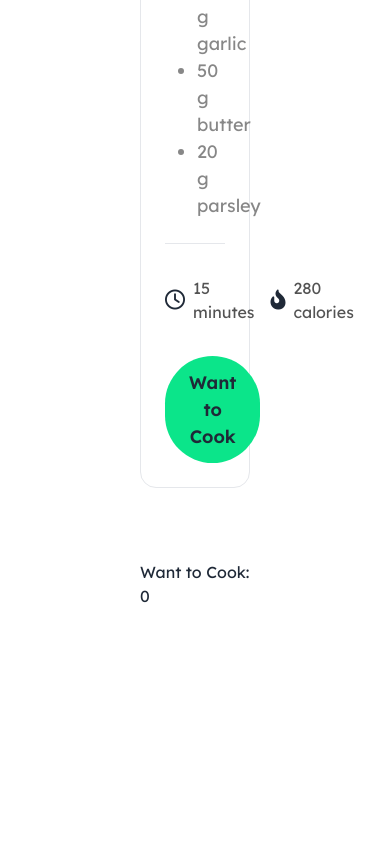
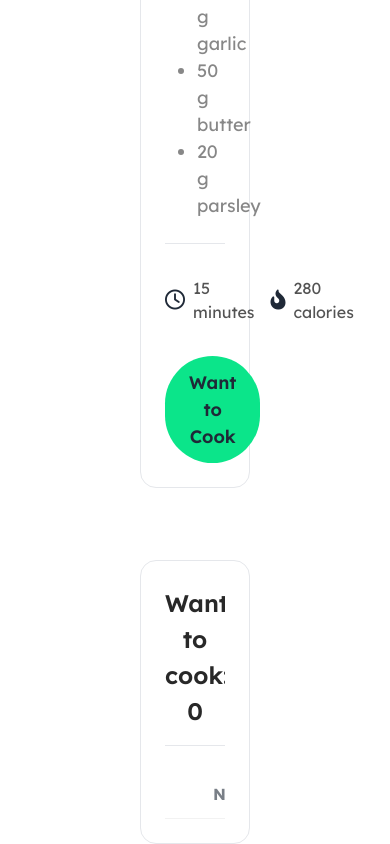
Before and after one commit to NureAlam68/chefs-table, a React (Vite) app: page / in a window 390 px wide. Shown: the part 8889-9733 px from the top of the page. Before the commit the page ends 9497 px from the top, so only its background shows below. Built offline with nearby package versions, Linux system fonts and the light colour scheme.

Commit message:
sidebar part one done

```diff
--- a/src/components/Sidebar.jsx
+++ b/src/components/Sidebar.jsx
@@ -1,17 +1,51 @@
 import PropTypes from "prop-types";
 
-const Sidebar = ({recipeQueue}) => {
-    return (
-        <div className="md:w-2/5 mt-[48px]">
-            <h2>Want to Cook: {recipeQueue.length}</h2>
-        </div>
-    );
+const Sidebar = ({ recipeQueue }) => {
+  return (
+    <div className="md:w-2/5 mt-[48px] border rounded-[16px] text-[#878787] p-6">
+      {/* Want to cook table */}
+      <div className="overflow-x-auto">
+        <h2 className="text-[24px] font-semibold text-center text-[#282828] mb-4">
+            Want to cook: {recipeQueue.length}
+        </h2>
+        <hr />
+        <table className="table mt-6">
+          {/* head */}
+          <thead>
+            <tr className="text-base font-medium">
+              <th></th>
+              <th>Name</th>
+              <th>Time</th>
+              <th>Calories</th>
+              <th></th>
+            </tr>
+          </thead>
+          <tbody>
+            {recipeQueue.map((recipe, idx) => (
+              <tr key={idx} className="hover text-base font-normal">
+                <th className="text-[#282828CC]">{idx + 1}</th>
+                <td>{recipe.recipe_name}</td>
+                <td>{recipe.preparing_time}</td>
+                <td>{recipe.calories}</td>
+                <td>
+                <button
+            onClick={() => console.log('Preparing')}
+            className="px-[18px] py-[9px] bg-[#0BE58A] text-base font-medium text-[#150B2B] rounded-[50px]"
+          >
+            Preparing
+          </button>
+                </td>
+              </tr>
+            ))}
+          </tbody>
+        </table>
+      </div>
+    </div>
+  );
 };
 
-
 Sidebar.propTypes = {
-    recipeQueue: PropTypes.array.isRequired,
-  };
-
+  recipeQueue: PropTypes.array.isRequired,
+};
 
 export default Sidebar;
```
